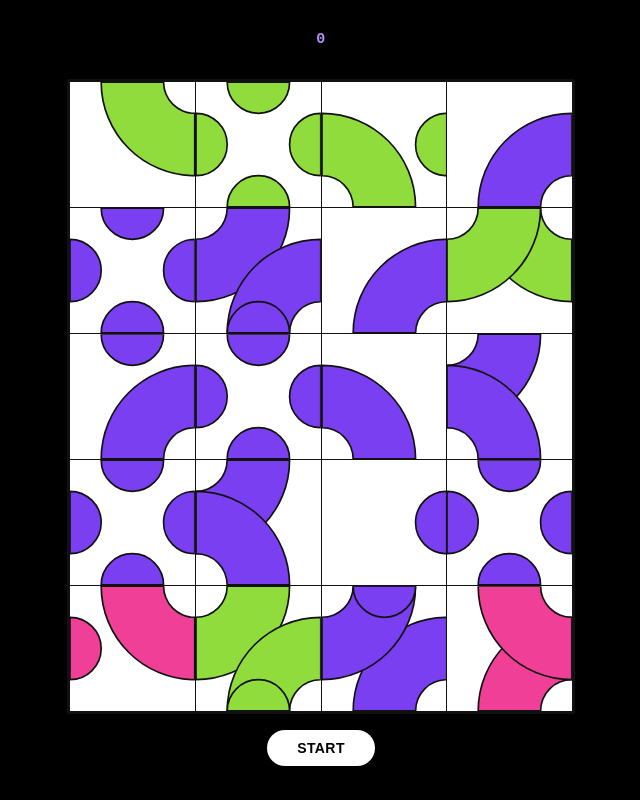
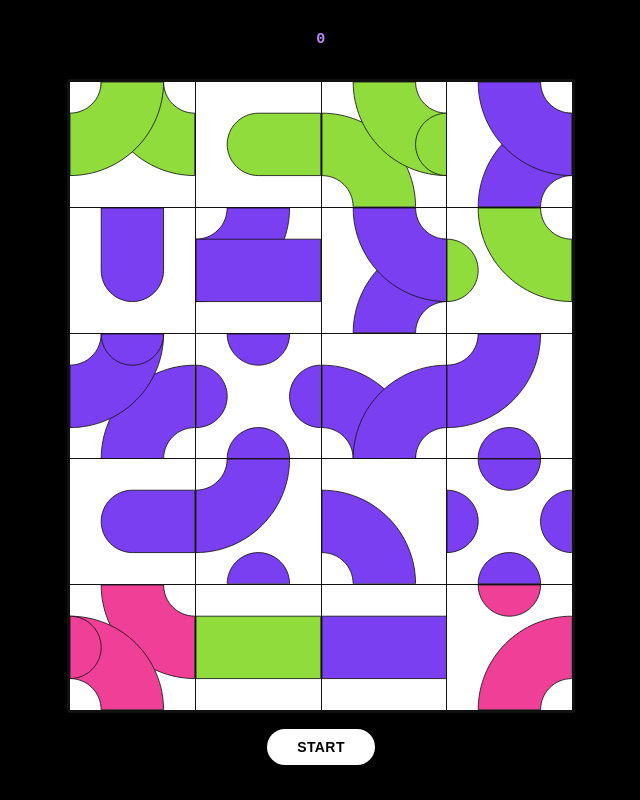
Before and after one commit to domingadelsol/mosaik, a plain HTML site: page index.html in a window 1280 px wide. Shown: the whole page, without its empty margins (319-959 px from the left). Drawn offline with Linux system fonts and the light colour scheme.

Commit message:
Update index.html

```diff
--- a/index.html
+++ b/index.html
@@ -10,9 +10,10 @@
 body{background:#000000}
 h2.sr-only{position:absolute;width:1px;height:1px;overflow:hidden;clip:rect(0,0,0,0)}
 #wrap{padding:1rem 6px;display:flex;flex-direction:column;align-items:center;gap:1rem;width:100%;max-width:520px;margin:0 auto;background:#000000}
-#grid{display:grid;grid-template-columns:repeat(4,1fr);grid-template-rows:repeat(5,1fr);gap:1px;background:#111;border:2px solid #111;border-radius:2px;padding:1px;width:min(100vw - 12px,508px);aspect-ratio:4/5}
-.tile{width:100%;height:100%;cursor:pointer;position:relative;border-radius:0;overflow:hidden;transition:transform .1s,filter .1s;background:#ffffff;touch-action:manipulation;-webkit-touch-callout:none;-webkit-user-select:none;user-select:none}
-.tile:hover{filter:brightness(1.15);transform:scale(1.05);z-index:3}
+#grid{display:grid;grid-template-columns:repeat(4,1fr);gap:1px;background:#111;border:2px solid #111;border-radius:2px;padding:1px;width:100%}
+.tile{aspect-ratio:1/1;width:100%;cursor:pointer;position:relative;border-radius:0;overflow:hidden;transition:transform .1s,filter .1s;background:#ffffff;touch-action:manipulation;-webkit-touch-callout:none;-webkit-user-select:none;user-select:none}
+.tile{transition:transform .1s,filter .1s,border-radius .15s}
+.tile:hover{filter:brightness(1.15);transform:scale(1.05);border-radius:10px;z-index:3}
 .tile:active{transform:scale(0.92)}
 .tile svg{display:block;width:100%;height:100%;transition:transform .15s ease}
 #ctrl{display:flex;gap:8px}
@@ -96,6 +97,19 @@
       'M 225 300 C 225 270.5 219.2 241.2 207.9 213.9 C 196.6 186.6 180 161.8 159.1 140.9 C 138.2 120 113.4 103.4 86.1 92.1 C 58.8 80.8 29.5 75 0 75 L 0 225 C 9.8 225 19.6 227 28.7 230.8 C 37.8 234.5 46 240 53 247 C 60 254 65.5 262.2 69.2 271.3 C 73 280.4 74.9 290.2 74.9 300 Z',
       'M 0 225 C 20 225 39 217 53 203 C 67 189 75 170 75 150 C 75 130 67 111 53 97 C 39 83 20 75 0 75 Z'
     ]
+  },
+  {
+    name:'Arco NS',
+    paths:[
+      'M 75 0 L 225 0 L 225 300 L 75 300 Z'
+    ]
+  },
+  {
+    name:'Arco NE + Arco NS',
+    paths:[
+      'M 75 0 C 75 29.5 80.8 58.8 92.1 86.1 C 103.4 113.4 120 138.2 140.9 159.1 C 161.8 180 186.6 196.6 213.9 207.9 C 241.2 219.2 270.5 225 300 225 L 300 74.9 C 290.2 74.9 280.4 73 271.3 69.2 C 262.2 65.5 254 60 247 53 C 240 46 234.5 37.8 230.8 28.7 C 227 19.6 225.1 9.8 225.1 0 Z',
+      'M 75 0 L 225 0 L 225 300 L 75 300 Z'
+    ]
   }
 ];
 
@@ -161,7 +175,7 @@
 function makeSVG(ti, color) {
   const t = TILES[ti];
   const pathsHTML = t.paths.map(d =>
-    `<path d="${d}" fill="${color}" stroke="#111111" stroke-width="4" stroke-linejoin="round"/>`
+    `<path d="${d}" fill="${color}" stroke="#111111" stroke-width="2" stroke-linejoin="round"/>`
   ).join('');
   return `<svg xmlns="http://www.w3.org/2000/svg" viewBox="0 0 300 300">
 <rect width="300" height="300" fill="${BG}"/>
```
